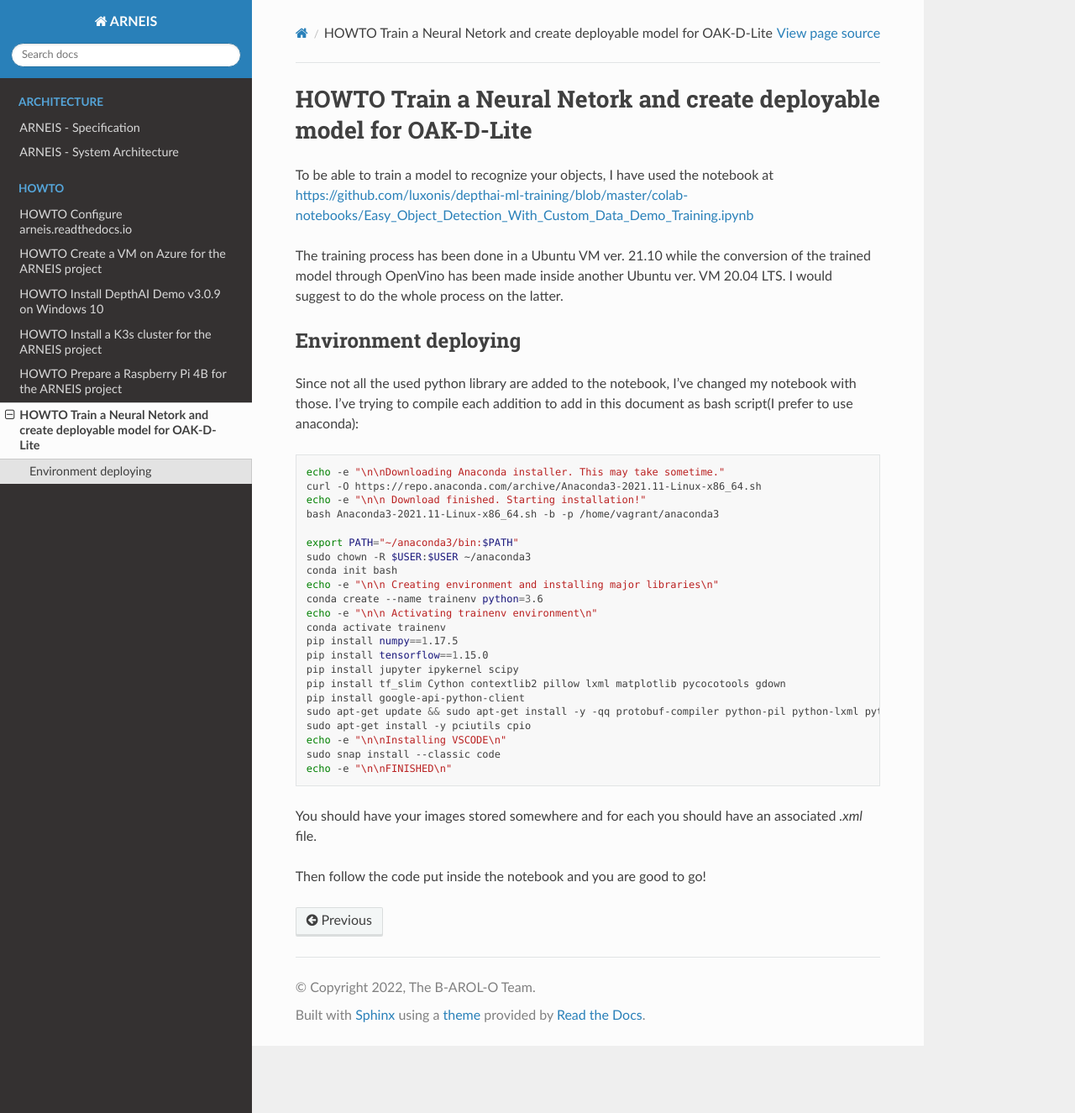
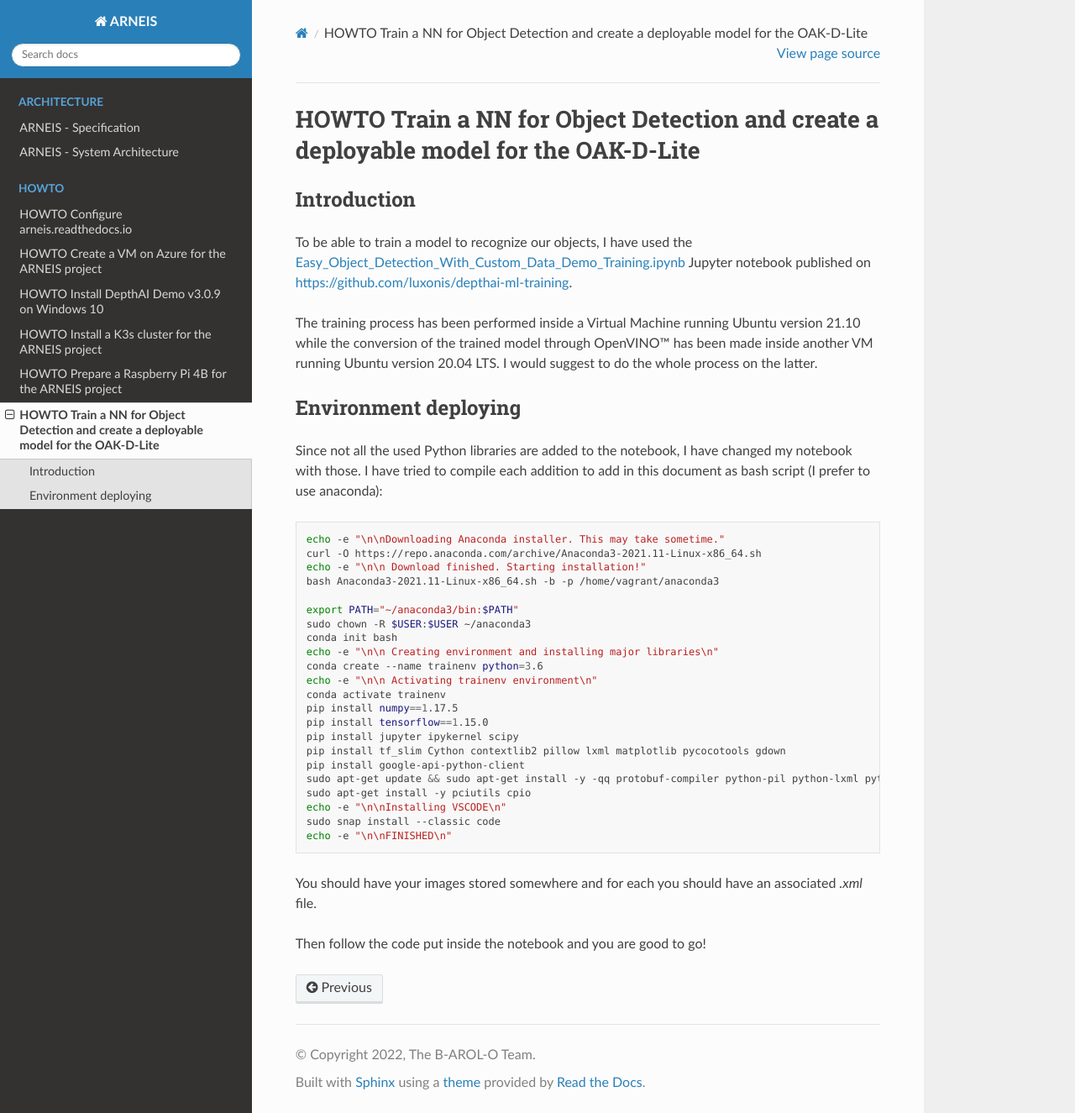
Before and after one commit to B-AROL-O/ARNEIS, a Sphinx documentation site: the page built from docs/howto/howto-train-deploy-NN.md, in a window 1280 px wide and 1325 px high. Shown: the whole window at 84% size. Built offline with Sphinx 7.4.7 and the Read the Docs theme 2.0.0, drawn with Linux system fonts in a browser that asks for light colours.

Commit message:
Some other minor syntactic improvements

````diff
--- a/docs/howto/howto-train-deploy-NN.md
+++ b/docs/howto/howto-train-deploy-NN.md
@@ -1,12 +1,14 @@
-# HOWTO Train a Neural Netork and create deployable model for OAK-D-Lite
+# HOWTO Train a NN for Object Detection and create a deployable model for the OAK-D-Lite
 
-To be able to train a model to recognize your objects, I have used the notebook at <https://github.com/luxonis/depthai-ml-training/blob/master/colab-notebooks/Easy_Object_Detection_With_Custom_Data_Demo_Training.ipynb>
+## Introduction
 
-The training process has been done in a Ubuntu VM ver. 21.10 while the conversion of the trained model through OpenVino has been made inside another Ubuntu ver. VM 20.04 LTS. I would suggest to do the whole process on the latter.
+To be able to train a model to recognize our objects, I have used the [Easy_Object_Detection_With_Custom_Data_Demo_Training.ipynb](https://github.com/luxonis/depthai-ml-training/blob/master/colab-notebooks/Easy_Object_Detection_With_Custom_Data_Demo_Training.ipynb) Jupyter notebook published on <https://github.com/luxonis/depthai-ml-training>.
+
+The training process has been performed inside a Virtual Machine running Ubuntu version 21.10 while the conversion of the trained model through OpenVINO&trade; has been made inside another VM running Ubuntu version 20.04 LTS. I would suggest to do the whole process on the latter.
 
 ## Environment deploying
 
-Since not all the used python library are added to the notebook, I've changed my notebook with those. I've trying to compile each addition to add in this document as bash script(I prefer to use anaconda):
+Since not all the used Python libraries are added to the notebook, I have changed my notebook with those. I have tried to compile each addition to add in this document as bash script (I prefer to use anaconda):
 
 ```bash
 echo -e "\n\nDownloading Anaconda installer. This may take sometime."
@@ -36,3 +38,5 @@ echo -e "\n\nFINISHED\n"
 You should have your images stored somewhere and for each you should have an associated *.xml* file.
 
 Then follow the code put inside the notebook and you are good to go!
+
+<!-- EOF -->
````
